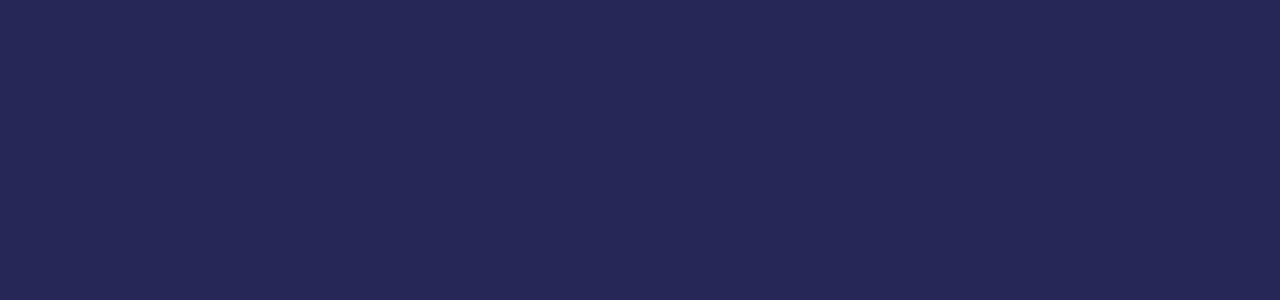
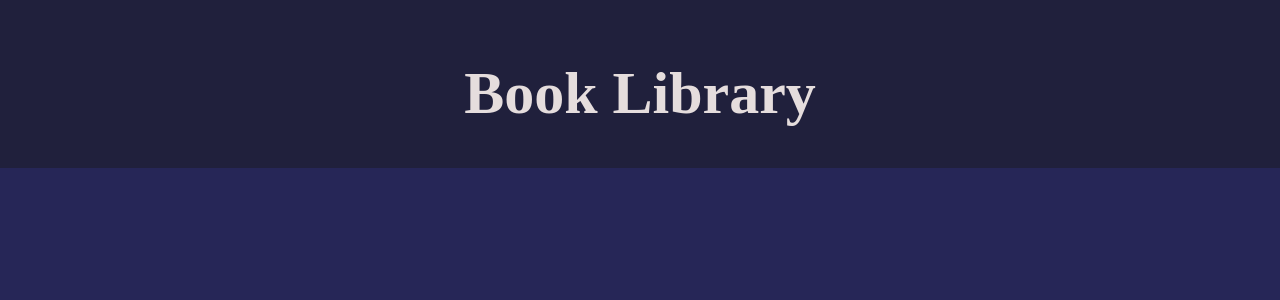
Before and after one commit to LeonidQWE/BookLibraryApp, a React app in the folder frontend/: page / in a window 1280 px wide. Shown: the top 300 px of the page. Built offline with nearby package versions, Linux system fonts and the light colour scheme; the HTML template or start-up script is replaced by a standard one.

Commit message:
feat: add header component

```diff
--- a/frontend/src/App.tsx
+++ b/frontend/src/App.tsx
@@ -1,5 +1,11 @@
+import { Header } from 'components';
+
 function App() {
-  return <></>;
+  return (
+    <>
+      <Header />
+    </>
+  );
 }
 
 export default App;
--- /dev/null
+++ b/frontend/src/components/header/Header.module.css
@@ -0,0 +1,4 @@
+.header {
+  background-color: rgb(32, 32, 60);
+  text-align: center;
+}
--- /dev/null
+++ b/frontend/src/components/header/Header.tsx
@@ -0,0 +1,12 @@
+import { Container, Title } from 'components';
+import s from './Header.module.css';
+
+export const Header = () => {
+  return (
+    <header className={s.header} data-testid="header">
+      <Container>
+        <Title title="Book Library" level={1} color="light" />
+      </Container>
+    </header>
+  );
+};
--- a/frontend/src/components/index.ts
+++ b/frontend/src/components/index.ts
@@ -1,2 +1,3 @@
 export { Container } from './container/Container';
 export { Title } from './title/Title';
+export { Header } from './header/Header';
```
Also changed, not shown: 1 other file (tests, documents, lock files or other folders).
